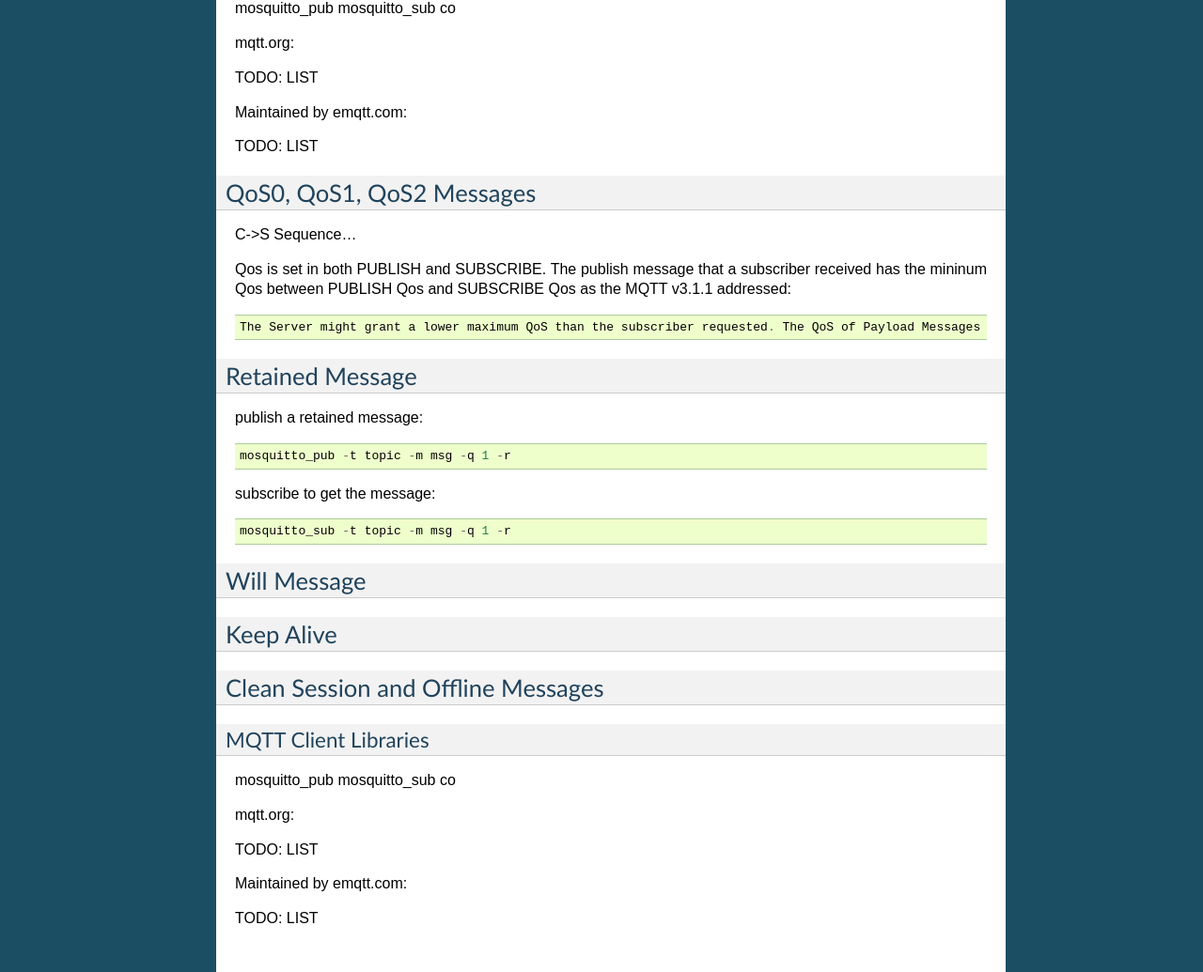
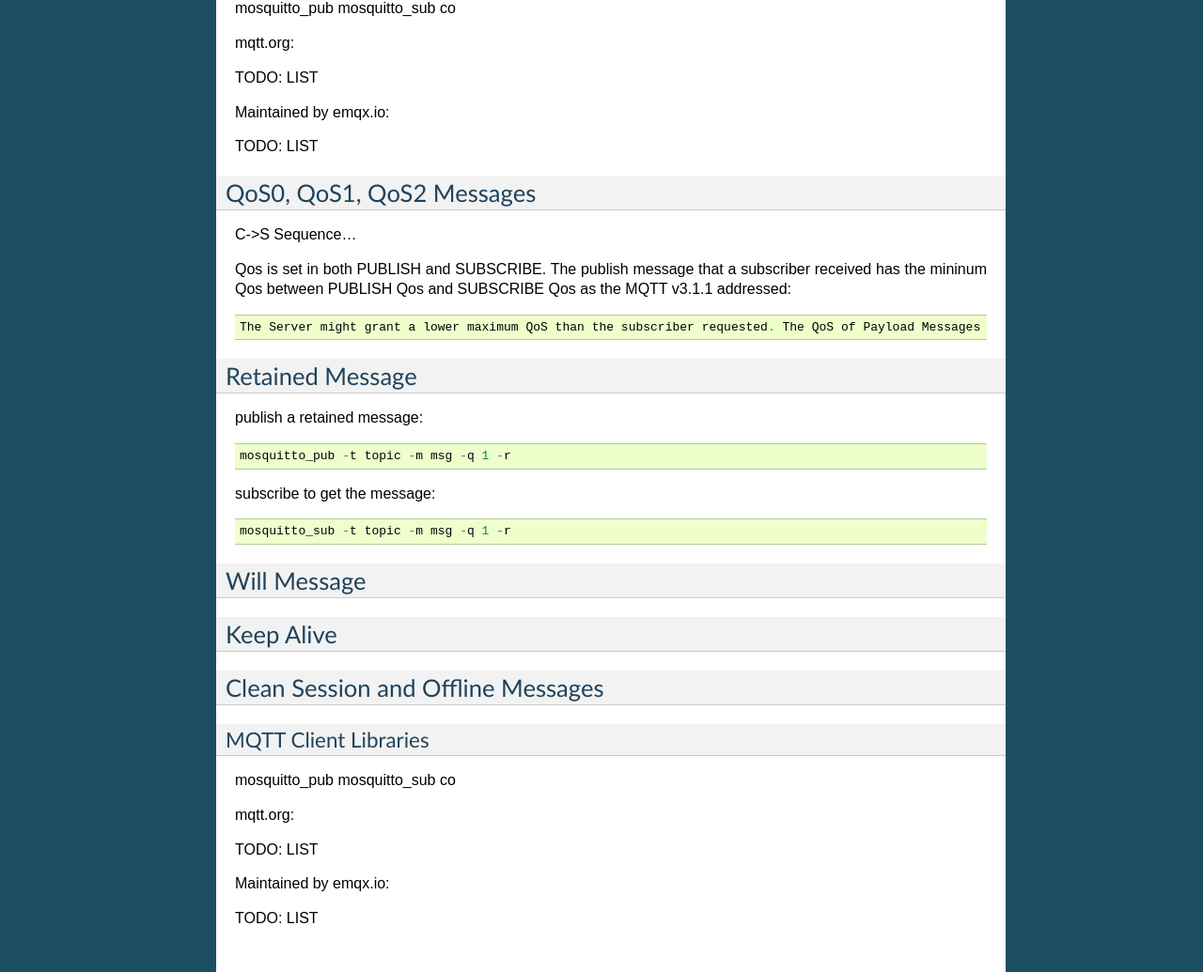
Before and after one commit to emqxarchive/emqx-docs-en, a Sphinx documentation site: the page built from source/mqtt.rst, in a window 1280 px wide and 1400 px high, scrolled down 1200 px. Shown: the part 303-1338 px from the top of the window at 94% size. Built offline with Sphinx 7.4.7, drawn with Linux system fonts in a browser that asks for light colours.

Commit message:
Minor change to mqtt.rst

```diff
--- a/source/mqtt.rst
+++ b/source/mqtt.rst
@@ -47,7 +47,7 @@ mqtt.org:
 
 TODO: LIST
 
-Maintained by emqtt.com:
+Maintained by emqx.io:
 
 TODO: LIST
 
@@ -103,6 +103,6 @@ mqtt.org:
 
 TODO: LIST
 
-Maintained by emqtt.com:
+Maintained by emqx.io:
 
 TODO: LIST
```
